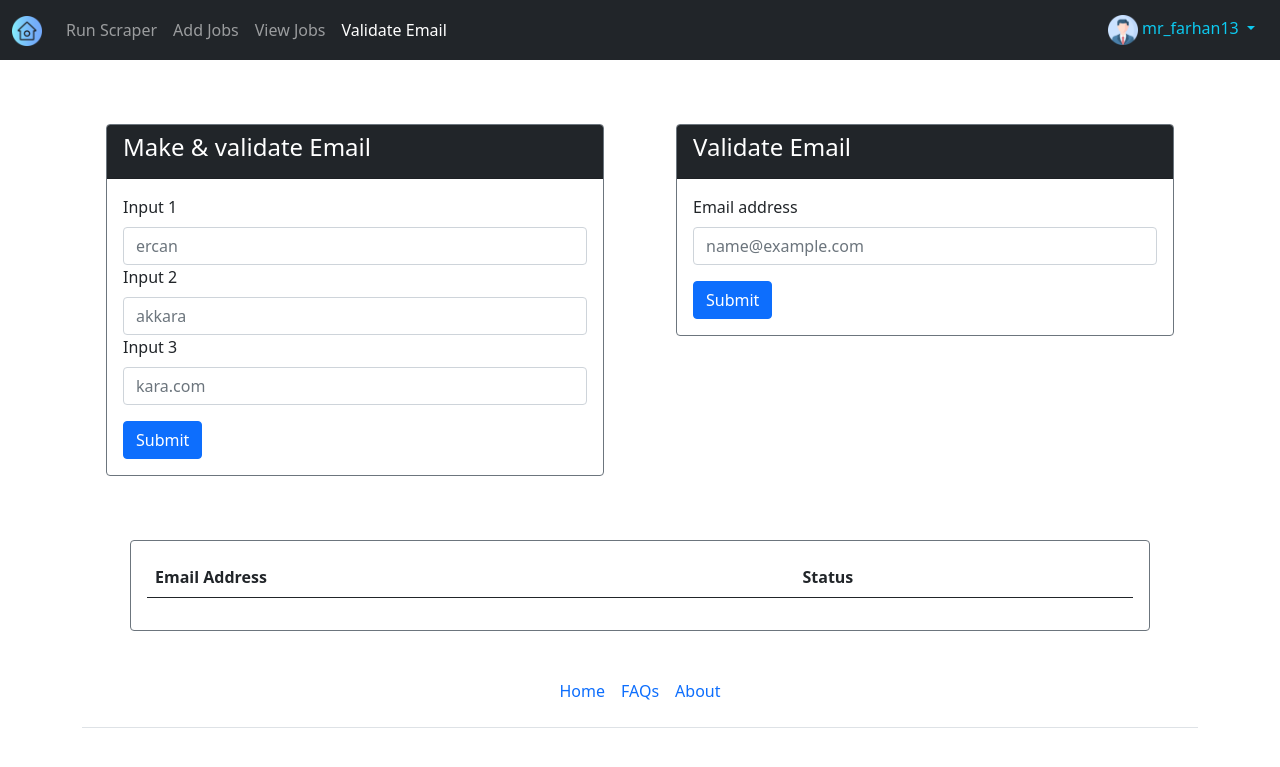
After one commit to chwassiullah1/websitesDetails, a Django app: page /validate_emails in a window 1280 px wide. The commit adds this page. Shown: the top 767 px of the page. Run offline with Django 5.2, Linux system fonts and the light colour scheme; the visitor is signed in with stand-in values (Sample User, id 1); lists and menus that the app fills with data are empty; some libraries are stand-ins or nearby versions.

Commit message:
update Process3

```diff
--- a/home/urls.py
+++ b/home/urls.py
@@ -10,6 +10,7 @@ urlpatterns = [
     path('add_jobs', views.add_jobs, name='add_jobs'),
     path('signup', SignUpView.as_view(), name='signup'),
     path('view_jobs', views.view_jobs, name='view_jobs'),
+    path('validate_emails', views.validate_emails, name='validate_emails'),
     path('add_and_review/<int:pk>/', views.add_and_review, name='add_and_review'),
 
     path('login',
--- a/home/views.py
+++ b/home/views.py
@@ -14,8 +14,9 @@ from django.shortcuts import render, redirect
 from django.urls import reverse_lazy
 from django.views.generic import CreateView
 from home.forms import CustomSignupForm
-from home.models import ProcessTwoJobs
-from home.toolbox import links_determiner_assistant, run_assistant, filter_links, get_links_and_emails, clean_url
+from home.models import ProcessTwoJobs, EmailDetails
+from home.toolbox import links_determiner_assistant, run_assistant, filter_links, clean_url, \
+    generate_emails, validate_email_with_api
 import logging
 import codecs
 
@@ -257,6 +258,44 @@ def add_and_review(request, pk):
         return render(request, 'add_and_review.html', context=context)
 
 
+@csrf_exempt
+@login_required(login_url='login')
+def validate_emails(request):
+    emails = []
+    json_responses = []
+    if request.method == 'POST':
+        if 'form1' in request.POST:
+            input1 = request.POST.get('input1')
+            input2 = request.POST.get('input2')
+            input3 = request.POST.get('input3')
+            result = generate_emails(input1, input2, input3)
+            emails.extend(result)
+            # return render(request, 'validate_email.html')
+        elif 'form2' in request.POST:
+            email = request.POST.get('email')
+            emails.append(email)
+            # return render(request, 'validate_email.html')
+        email_results = validate_email_with_api(emails)  # return tuple ( inputEmail , jsonResponse )
+        for email_result in email_results:
+            json_responses.append(email_result[1])
+            try:
+                email_obj = EmailDetails.objects.get(input_emails=email_result[0])
+            except:
+                email_obj = None
+            if not email_obj:
+                obj = EmailDetails.objects.create(input_emails=email_result[0], email_detail=email_result[1])
+                obj.save()
+
+        extracted_data = [{"address": entry.get("address"), "status": entry.get("status")} for entry in json_responses]
+
+        return render(request, 'validate_email.html', context={'extracted_data', extracted_data})
+
+
+
+    else:
+        return render(request, 'validate_email.html')
+
+
 def logout_view(request):
     logout(request)
     return redirect('login')
--- a/templates/base.html
+++ b/templates/base.html
@@ -45,6 +45,12 @@
                         <a class="nav-link {% if request.path == '/view_jobs' %}active{% endif %}"
                            aria-current="page"
                            href="{% url 'view_jobs' %}">View Jobs</a>
+                    </li>
+
+                    <li class="nav-item">
+                        <a class="nav-link {% if request.path == '/validate_emails' %}active{% endif %}"
+                           aria-current="page"
+                           href="{% url 'validate_emails' %}">Validate Email</a>
                     </li>
                     {#                    <li class="nav-item dropdown">#}
                     {#                        <a class="nav-link dropdown-toggle" href="#" role="button" data-bs-toggle="dropdown"#}
--- /dev/null
+++ b/templates/validate_email.html
@@ -0,0 +1,115 @@
+{% extends 'base.html' %}
+{% load static %}
+
+{% block title %}
+    <title>Validata Email</title>
+{% endblock title %}
+
+{% block body %}
+    <div class="container">
+        <div class="row mt-5 justify-content-center">
+            <div class="col-md-6">
+                <div class="container mt-3">
+                    <div class="row justify-content-center">
+                        <div class="col-md-12">
+                            <div class="card border-secondary">
+                                <div class="card-header navbar-dark bg-dark text-white">
+                                    <h4>Make & validate Email</h4>
+                                </div>
+                                <div class="card-body">
+                                    <form method="post">
+                                        {% csrf_token %}
+                                        <div class="mb-3">
+                                            <label for="exampleFormControlInput1" class="form-label">Input 1</label>
+                                            <input type="text" class="form-control"
+                                                   id="exampleFormControlInput1"
+                                                   placeholder="ercan" name="input1">
+                                            <label for="exampleFormControlInput2" class="form-label">Input 2</label>
+                                            <input required type="text" class="form-control"
+                                                   id="exampleFormControlInput2"
+                                                   placeholder="akkara" name="input2">
+                                            <label for="exampleFormControlInput3" class="form-label">Input 3</label>
+                                            <input required type="text" class="form-control"
+                                                   id="exampleFormControlInput3"
+                                                   placeholder="kara.com" name="input3">
+                                        </div>
+                                        <button type="submit" class="btn btn-primary" name="form1">Submit</button>
+                                    </form>
+                                </div>
+                            </div>
+                        </div>
+                    </div>
+                </div>
+            </div>
+            <div class="col-md-6">
+                <div class="container mt-3">
+                    <div class="row justify-content-center">
+                        <div class="col-md-12">
+                            <div class="card border-secondary">
+                                <div class="card-header navbar-dark bg-dark text-white">
+                                    <h4>Validate Email</h4>
+                                </div>
+                                <div class="card-body">
+                                    <form method="post">
+                                        {% csrf_token %}
+                                        <div class="mb-3">
+                                            <label for="exampleFormControlInput1" class="form-label">Email
+                                                address</label>
+                                            <input required type="email" class="form-control"
+                                                   id="exampleFormControlInput1"
+                                                   placeholder="name@example.com" name="email">
+                                        </div>
+                                        <button type="submit" class="btn btn-primary" name="form2">Submit</button>
+                                    </form>
+                                </div>
+                            </div>
+                        </div>
+                    </div>
+                </div>
+            </div>
+
+        </div>
+
+        <div class="container">
+            <div class="container-fluid">
+                <div class="row mt-5 justify-content-center">
+                    <div class="col-md-12">
+                        <div class="container mt-3">
+                            <div class="row justify-content-center">
+                                <div class="col-md-12">
+                                    <div class="card border-secondary">
+                                        <div class="card-body" style="height:auto; overflow-y: auto;">
+                                            <div class="mb-3">
+                                                <table class="table">
+                                                    <thead>
+                                                    <tr>
+
+                                                        <th scope="col">Email Address</th>
+                                                        <th scope="col">Status</th>
+                                                    </tr>
+                                                    </thead>
+                                                    <tbody>
+                                                    {% for data in extracted_data %}
+                                                        <tr>
+
+                                                            <td> {{ data.address }}</td>
+                                                            <td> {{ entry.status }}</td>
+                                                        </tr>
+                                                    {% endfor %}
+
+                                                    </tbody>
+                                                </table>
+                                            </div>
+                                        </div>
+                                    </div>
+                                </div>
+                            </div>
+                        </div>
+                    </div>
+                </div>
+            </div>
+        </div>
+    </div>
+{% endblock body %}
+{% block js %}
+{% endblock js %}
```
Also changed, not shown: home/models.py (+9 -0 lines), home/toolbox.py (+31 -1 lines).
